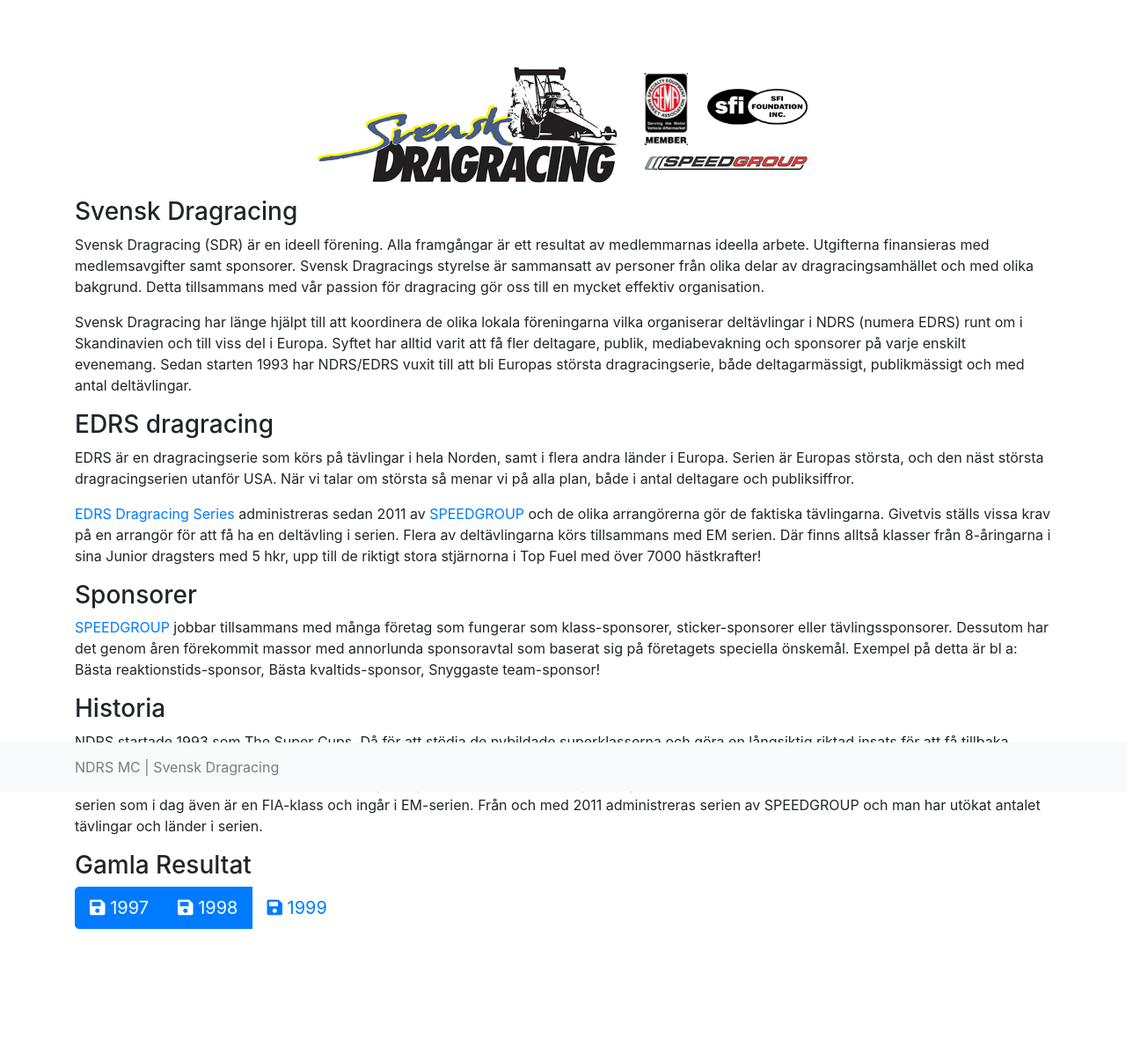
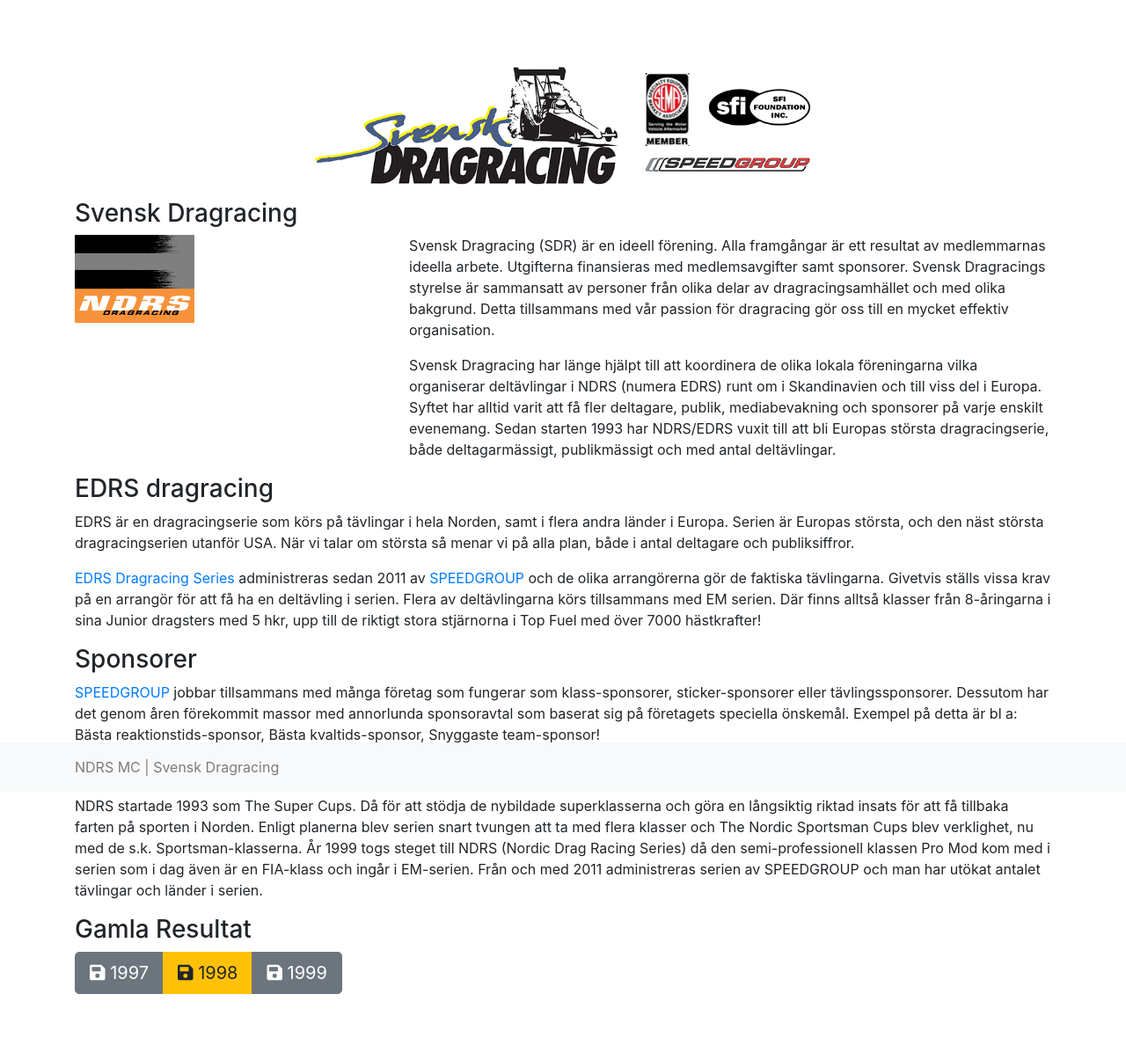
Before and after one commit to trubb/dragracing.se, a Jekyll site: the page built from index.html, in a window 1280 px wide. Shown: the whole page at 88% size. Built offline with Jekyll 4.4.1, drawn with Linux system fonts in a browser that asks for light colours; nearby versions of some CDN libraries; comment, search, counter and statistics services are not loaded; before the commit the page ends 1131 px from its top, so only the background shows below that.

Commit message:
more experiements

```diff
--- a/css/style.css
+++ b/css/style.css
@@ -8,8 +8,3 @@
   min-height: 1em;
   max-width: 100%;
 }
-
-.my-btn {
-  //@include button-variant($btn-primary-color, $btn-primary-bg, $btn-primary-border);
-  @include button-variant(red, white, blue);
-}
--- a/index.html
+++ b/index.html
@@ -4,14 +4,20 @@
 
 <div class="container" id="svensk_dragracing">
 
-	<div id="sdr">
 	<h3>Svensk Dragracing</h3>
+
+	<div class="row" id="sdr">
+		<div class="col">
+			<img src="assets/img/ndrsdr_sqr.png" alt="Square NDRS logotype" height="100px">
+		</div>
+		<div class="col-8">
 			<p>
 				Svensk Dragracing (SDR) är en ideell förening. Alla framgångar är ett resultat av medlemmarnas ideella arbete. Utgifterna finansieras med medlemsavgifter samt sponsorer. Svensk Dragracings styrelse är sammansatt av personer från olika delar av dragracingsamhället och med olika bakgrund. Detta tillsammans med vår passion för dragracing gör oss till en mycket effektiv organisation.
 			</p>
 			<p>
 				Svensk Dragracing har länge hjälpt till att koordinera de olika lokala föreningarna vilka organiserar deltävlingar i NDRS (numera EDRS) runt om i Skandinavien och till viss del i Europa. Syftet har alltid varit att få fler deltagare, publik, mediabevakning och sponsorer på varje enskilt evenemang. Sedan starten 1993 har NDRS/EDRS vuxit till att bli Europas största dragracingserie, både deltagarmässigt, publikmässigt och med antal deltävlingar.
 			</p>
+		</div>
 	</div>
 
 	<div id="edrs">
@@ -44,15 +50,15 @@
 		<h3>Gamla Resultat</h3>
 
 		<div class="btn-group">
-			<a class="btn btn-primary btn-lg" target="_blank" href="assets/pdf/totalpoints-1997.pdf">
+			<a class="btn btn-secondary btn-lg" target="_blank" href="assets/pdf/totalpoints-1997.pdf">
 				<span class="fa fa-save"></span>
 				1997
 			</a>
-			<a class="btn btn-primary btn-lg" target="_blank" href="assets/pdf/totalpoints-1998.pdf">
+			<a class="btn btn-warning btn-lg" target="_blank" href="assets/pdf/totalpoints-1998.pdf">
 				<span class="fa fa-save"></span>
 				1998
 			</a>
-			<a class="btn my-btn btn-lg" target="_blank" href="assets/pdf/totalpoints-1999.pdf">
+			<a class="btn btn-secondary btn-lg" target="_blank" href="assets/pdf/totalpoints-1999.pdf">
 				<span class="fa fa-save"></span>
 				1999
 			</a>
```
Also changed, not shown: assets/img/sdr_header.png. Lines whose indentation alone changed are shown as unchanged.
